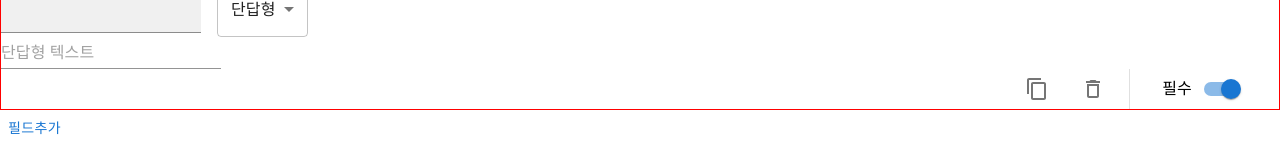
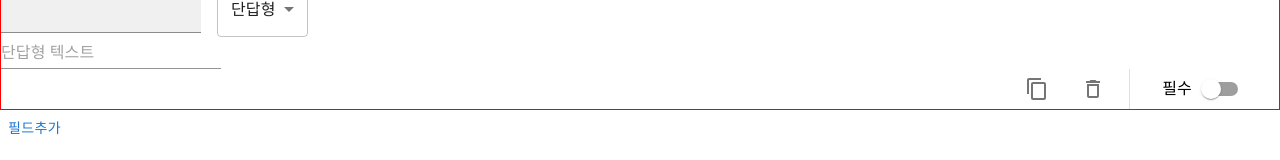
Before and after one commit to ChaeHyunIM/frontend_googleForm, a React (Vite) app: page / in a window 1280 px wide. Both pictures are taken after a click on the button "필드추가". Shown: the part 158-318 px from the top of the page. Built offline with nearby package versions, Linux system fonts and the light colour scheme.

Commit message:
[Add] fields' isRequired featured

```diff
--- a/src/components/Question/index.tsx
+++ b/src/components/Question/index.tsx
@@ -54,6 +54,11 @@ export default function Question({ id }: { id: FormFieldsState['id'] }) {
     dispatch(deleteFormField(field.id));
   };
 
+  const handleIsRequiredChange = (e: React.ChangeEvent<HTMLInputElement>) => {
+    if (!field) return;
+    dispatch(editFormField({ ...field, isRequired: e.target.checked }));
+  };
+
   return (
     <div style={{ border: '1px solid red' }}>
       <Stack direction="row" spacing={2}>
@@ -84,7 +89,11 @@ export default function Question({ id }: { id: FormFieldsState['id'] }) {
         </IconButton>
         <Divider orientation="vertical" flexItem />
         <Stack>
-          <FormControlLabel control={<Switch defaultChecked />} label="필수" labelPlacement="start" />
+          <FormControlLabel
+            control={<Switch onChange={handleIsRequiredChange} />}
+            label="필수"
+            labelPlacement="start"
+          />
         </Stack>
       </Stack>
     </div>
--- a/src/features/counter/formSlice.ts
+++ b/src/features/counter/formSlice.ts
@@ -5,6 +5,7 @@ export interface FormFieldsState {
   id: string;
   type: FormFieldType;
   label: string;
+  isRequired: boolean;
   options?: option[];
 }
 
@@ -25,11 +26,11 @@ const formFieldsSlice = createSlice({
       state.push(action.payload);
     },
     editFormField: (state, action: PayloadAction<FormFieldsState>) => {
-      const { id, type, label, options } = action.payload;
+      const { id, type, label, options, isRequired } = action.payload;
       const itemIndex = state.findIndex(item => item.id === id);
 
       if (itemIndex >= 0) {
-        state[itemIndex] = { id, type, label, options };
+        state[itemIndex] = { id, type, label, options, isRequired };
       }
     },
     deleteFormField: (state, action: PayloadAction<string>) => {
```
